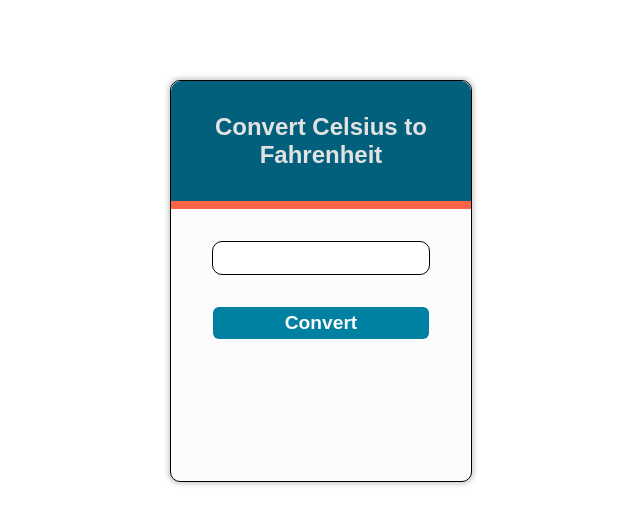
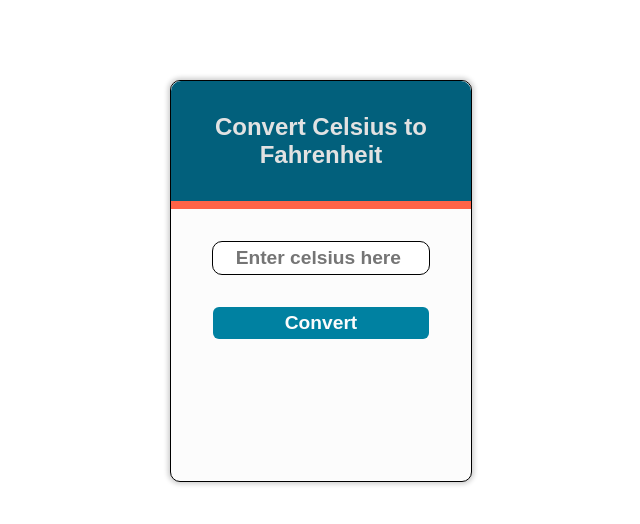
Before and after one commit to Habibzad/Celsius-to-Fahrenheit-Converter, a plain HTML site: page index.html in a window 1280 px wide. Shown: the whole page, without its empty margins (319-959 px from the left). Drawn offline with Linux system fonts and the light colour scheme.

Commit message:
add place holder

```diff
--- a/index.html
+++ b/index.html
@@ -9,7 +9,7 @@
 <body>
     <div class="wrapper">
         <h2>Convert Celsius to Fahrenheit </h2>
-        <input type="text" id="userInput"><br>
+        <input type="text" id="userInput" placeholder="Enter celsius here "><br>
         <input id="btn" type="submit" value="Convert">
         <h3 id="result"></h3>
     </div>
```
